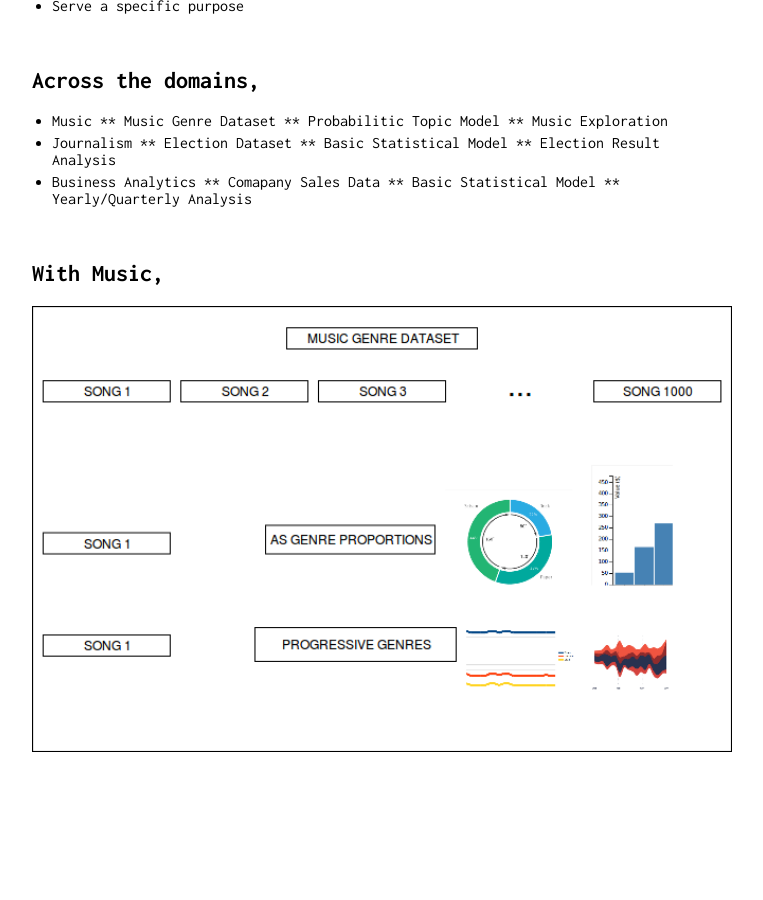
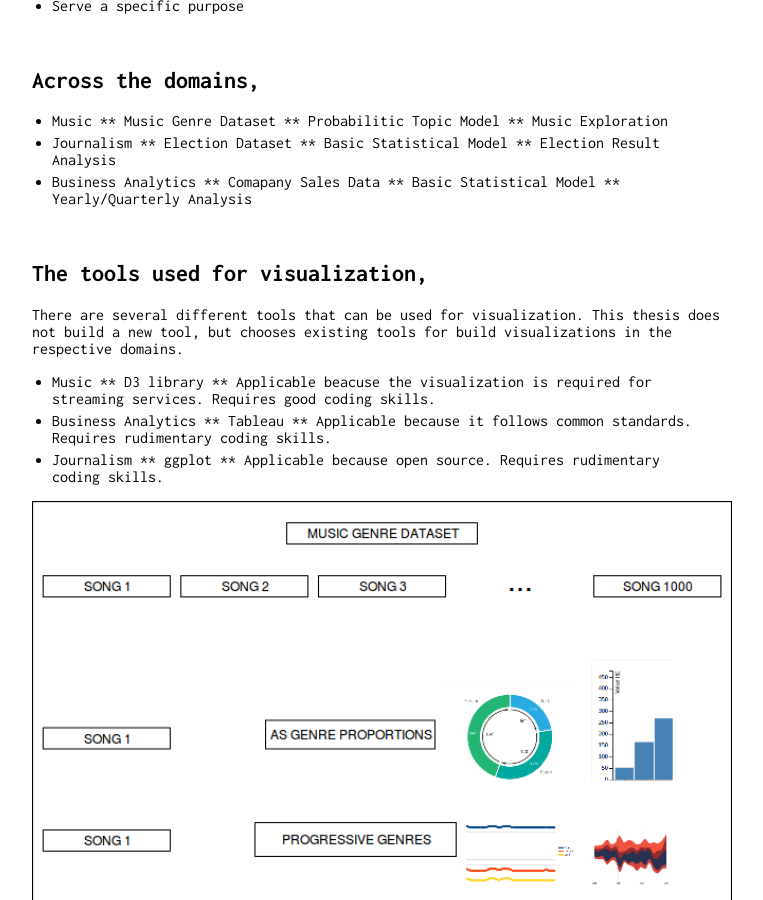
Before and after one commit to panda-swaroop/panda-swaroop.github.io, a Jekyll site: the page built from index.md, in a window 1280 px wide and 900 px high, scrolled down 428 px. Shown: the whole window, without its empty margins (258-1021 px from the left). Built offline with Jekyll 4.4.1, drawn with Linux system fonts in a browser that asks for light colours; before the commit the page ends 1233 px from its top, so only the background shows below that.

Commit message:
Update index.md

```diff
--- a/index.md
+++ b/index.md
@@ -38,6 +38,18 @@ layout: default
 
 <br>
 
+## The tools used for visualization,
+There are several different tools that can be used for visualization. This thesis does not build a new tool, but chooses existing tools for build visualizations in the respective domains.
+
+* Music ** D3 library ** Applicable beacuse the visualization is required for streaming services. Requires good coding skills.
+* Business Analytics ** Tableau ** Applicable because it follows common standards. Requires rudimentary coding skills.
+* Journalism ** ggplot ** Applicable because open source. Requires rudimentary coding skills.
+
+
+<img src="Image2.png">
+
+<br>
+
 ## With Music,
 
 
```
